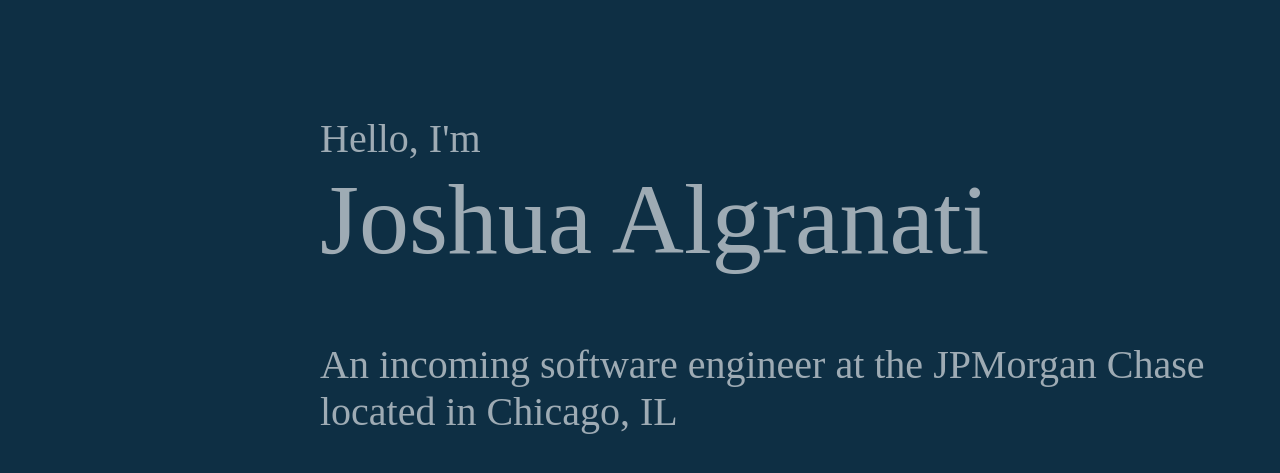
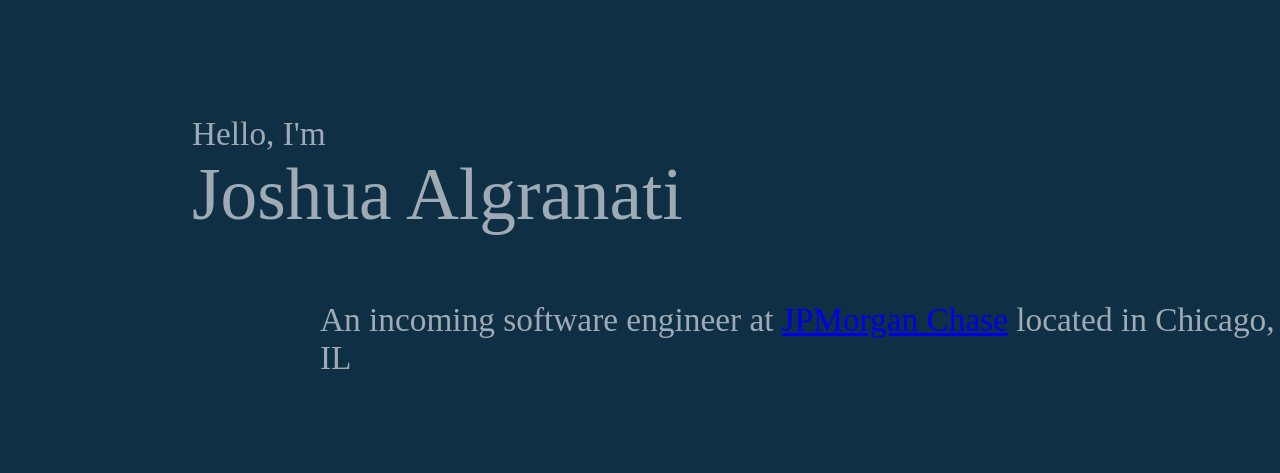
Before and after one commit to joshalgranati/joshalgranati.github.io, a website: page index.html in a window 1280 px wide. Shown: the part 77-550 px from the top of the page. Drawn offline with Linux system fonts and the light colour scheme.

Commit message:
change margins again

```diff
--- a/css/style.css
+++ b/css/style.css
@@ -17,19 +17,19 @@
 
 div.content-text-start{
     margin-top: 15%;
-    margin-left: 25%;
-    font-size: 30pt;
+    margin-left: 15%;
+    font-size: 25pt;
 }
 
 div.content-text-big{
-    margin-left: 25%;
-    font-size: 75pt;
+    margin-left: 15%;
+    font-size: 55pt;
 }
 
 div.content-text{
     margin-top: 5%;
     margin-left: 25%;
-    font-size: 30pt;
+    font-size: 25pt;
 }
 
 ul.navs{
--- a/index.html
+++ b/index.html
@@ -25,7 +25,7 @@
                 Joshua Algranati
             </div>
             <div class="content-text">
-                An incoming software engineer at the JPMorgan Chase located in Chicago, IL
+                An incoming software engineer at <a href="https://www.jpmorganchase.com/">JPMorgan Chase</a> located in Chicago, IL
             </div>
 
 
```
